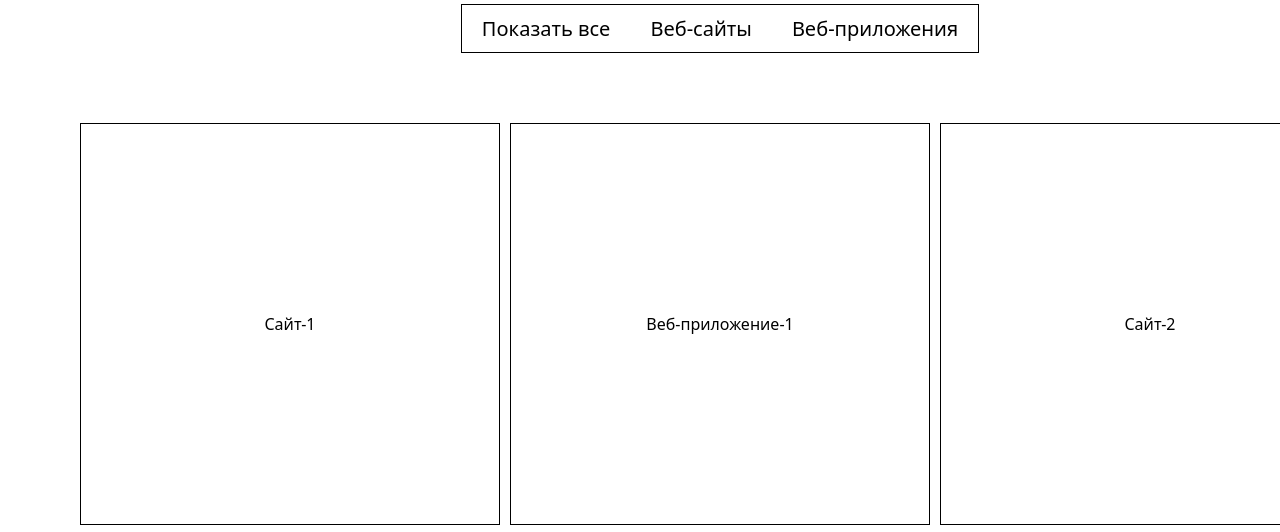
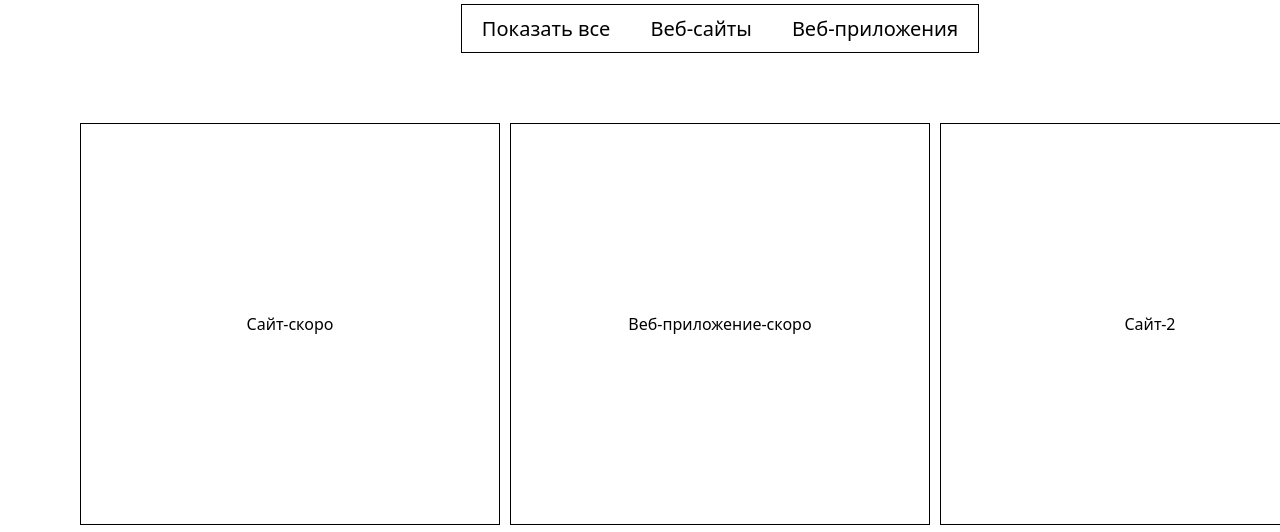
Before and after one commit to AlekseiKostromin/Diplom_css_html_js, a plain HTML site: page index.html in a window 1280 px wide. Shown: the part 2760-3292 px from the top of the page. Drawn offline with Linux system fonts and the light colour scheme.

Commit message:
испр

```diff
--- a/index.html
+++ b/index.html
@@ -22,7 +22,6 @@
       </nav>
     </header>
   <!-- END HEDER -->
-
 
 <!-- MAIN CONTAINER -->
     <main>
@@ -133,8 +132,8 @@
                   <a class='filters-button last-btn' data-filter='web-app'>Веб-приложения</a>
               </div>
               <div class="portfolio">
-                  <div class="portfolio-item" data-category="websites">Сайт-1</div>
-                  <div class="portfolio-item" data-category="web-app">Веб-приложение-1</div>
+                  <div class="portfolio-item" data-category="websites">Сайт-скоро</div>
+                  <div class="portfolio-item" data-category="web-app">Веб-приложение-скоро</div>
                   <div class="portfolio-item" data-category="websites">Сайт-2</div>
                   <div class="portfolio-item" data-category="web-app">Веб-приложение-2</div>
                   <div class="portfolio-item" data-category="websites">Сайт-3</div>
@@ -182,8 +181,6 @@
 
         <!-- end section contact me -->
 
-
-
     </main>
 <!-- END MAIN CONTAINER -->
 
@@ -196,14 +193,11 @@
           <img src="img/bh.svg" alt="">
           <img src="img/inst.svg" alt="">
           <img src="img/ytu.svg" alt="">
-
         </div>
         <div class="copyrigth">
           <p>©2024 AlekseiKo</p>
         </div>
-
       </div>
-
     </footer>
 <!-- END FOOTER -->
 </div>
@@ -246,6 +240,5 @@
   filterItems('all');
 </script>
 
-
 </body>
 </html>
```
Also changed, not shown: main.js (+4 -4 lines).
